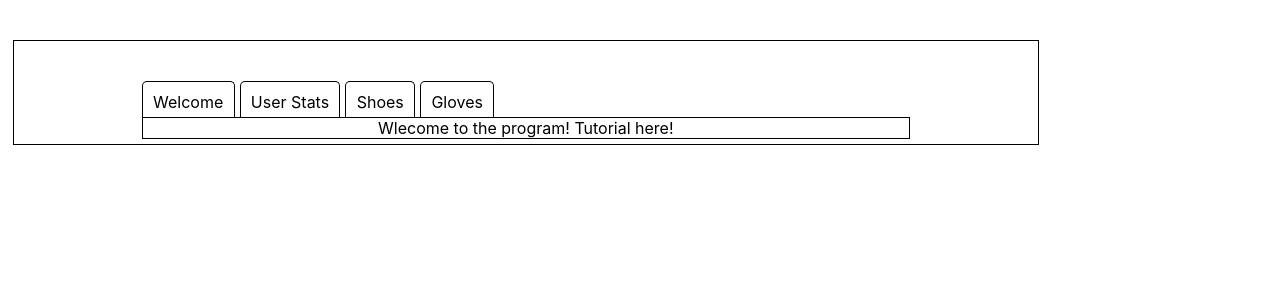
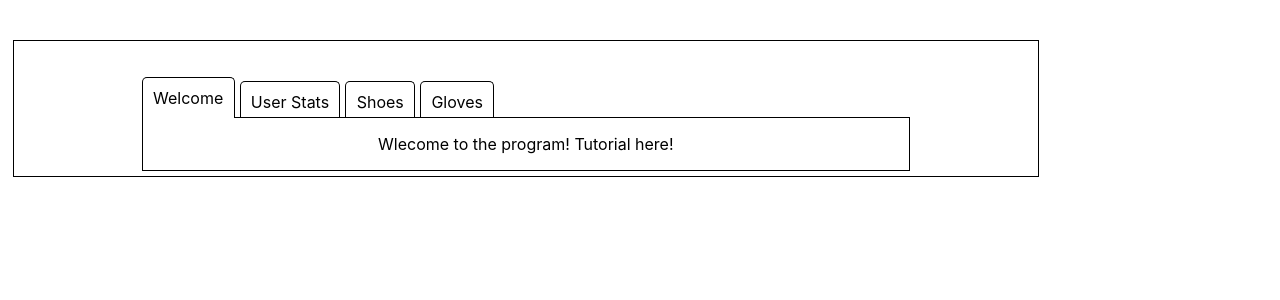
Before and after one commit to kulanah/upgradeCalculator, a React (Create React App) app: page / in a window 1280 px wide. Shown: the top 300 px of the page. Built offline with nearby package versions, Linux system fonts and the light colour scheme.

Commit message:
added selected tab class to show selected tab

```diff
--- a/src/css/Tabs.css
+++ b/src/css/Tabs.css
@@ -22,10 +22,21 @@
   border-radius: 5px;
 }
 
+.SelectedTab{
+  background: white;
+  z-index: 1;
+  border-bottom-left-radius: 0;
+  border-bottom-right-radius: 0;
+  top: -4px;
+  position: relative;
+}
+
 .TabbedContent{
   border: 1px solid black;
   margin-left: 10vw;
   margin-right: 10vw;
+  padding-top: 1em;
+  padding-bottom: 1em;
   position: relative;
   top: -5px;
   background: white;
```
